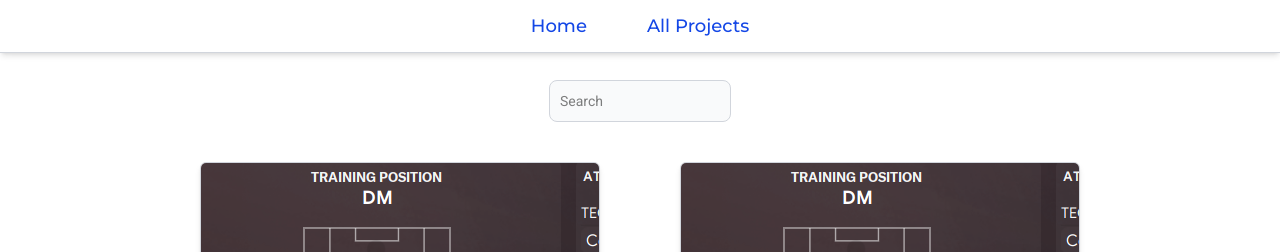
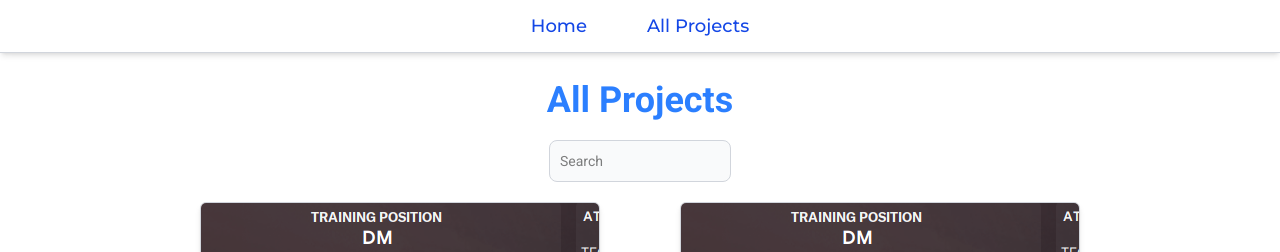
Before and after one commit to TheLuckyman30/portfolio, a React (Vite) app: page / in a window 1280 px wide. Both pictures are taken after a click on the element "All Projects". Shown: the top 252 px of the page. Built offline with nearby package versions, Linux system fonts and the light colour scheme.

Commit message:
Tweaked search bar on all projects page so it stays in place if no data & added title to page

```diff
--- a/src/pages/projects/Projects.tsx
+++ b/src/pages/projects/Projects.tsx
@@ -9,18 +9,28 @@ export function Projects() {
   const filteredProjects = filterProjects(projects, searchValue);
 
   return (
-    <section className="flex flex-col justify-center items-center min-h-screen pt-20 gap-10 p-5">
-      <div className="flex w-fit">
+    <section className="min-h-screen pt-20 p-5">
+      <div className="flex flex-col justify-center items-center gap-5 w-full">
+        <h1 className="text-blue-500 font-bold text-4xl">All Projects</h1>
+        <div className="flex w-fit mb-5">
           <Input
             placeholder="Search"
             onChange={(e) => setSearchValue(e.target.value.toLowerCase())}
           />
         </div>
+      </div>
+      <section className="flex w-full justify-center items-center">
+        {filteredProjects.length !== 0 && (
           <div className="grid grid-cols-1 sm:grid-cols-2 2xl:grid-cols-3 gap-20">
             {filteredProjects.map((project) => (
               <ProjectCard project={project} />
             ))}
           </div>
+        )}
+        {filteredProjects.length === 0 && (
+          <span className=" text-gray-500">No Projects Found!</span>
+        )}
+      </section>
     </section>
   );
 }
```
Lines whose indentation alone changed are shown as unchanged.
